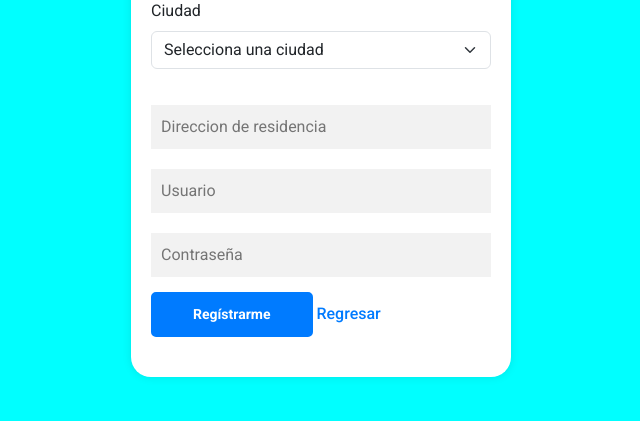
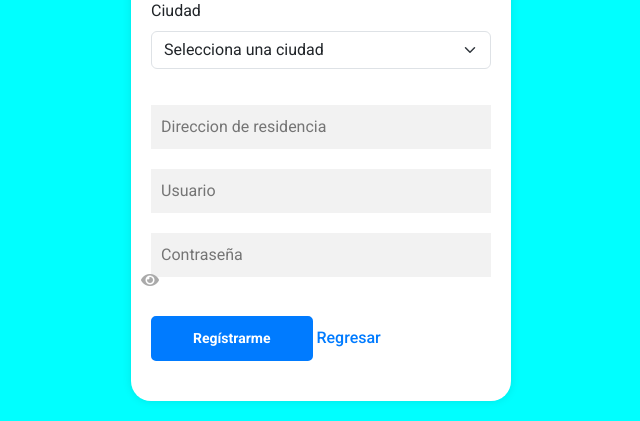
Before and after one commit to 848555/miapp, a PHP site: page /pages/register.php in a window 1280 px wide. Shown: the part 690-1111 px from the top of the page, without its empty margins (319-959 px from the left). Before the commit the page ends 1067 px from the top, so only its background shows below. Run offline with PHP 8.4, Linux system fonts and the light colour scheme; data that the repository does not hold is empty.

Commit message:
Update register.php
se agrega icono

```diff
--- a/pages/register.php
+++ b/pages/register.php
@@ -54,6 +54,7 @@ $resultado_departamentos = $conexion->query($sql_departamentos);
 
                     <div class="password-container">
                         <input type="password" placeholder="Contraseña" name="contraseña" id="contraseña" class="password-input">
+                          <i class="fas fa-eye toggle-password" onclick="togglePasswordVisibility('contraseña')"></i>
                     </div>
 
 
```
